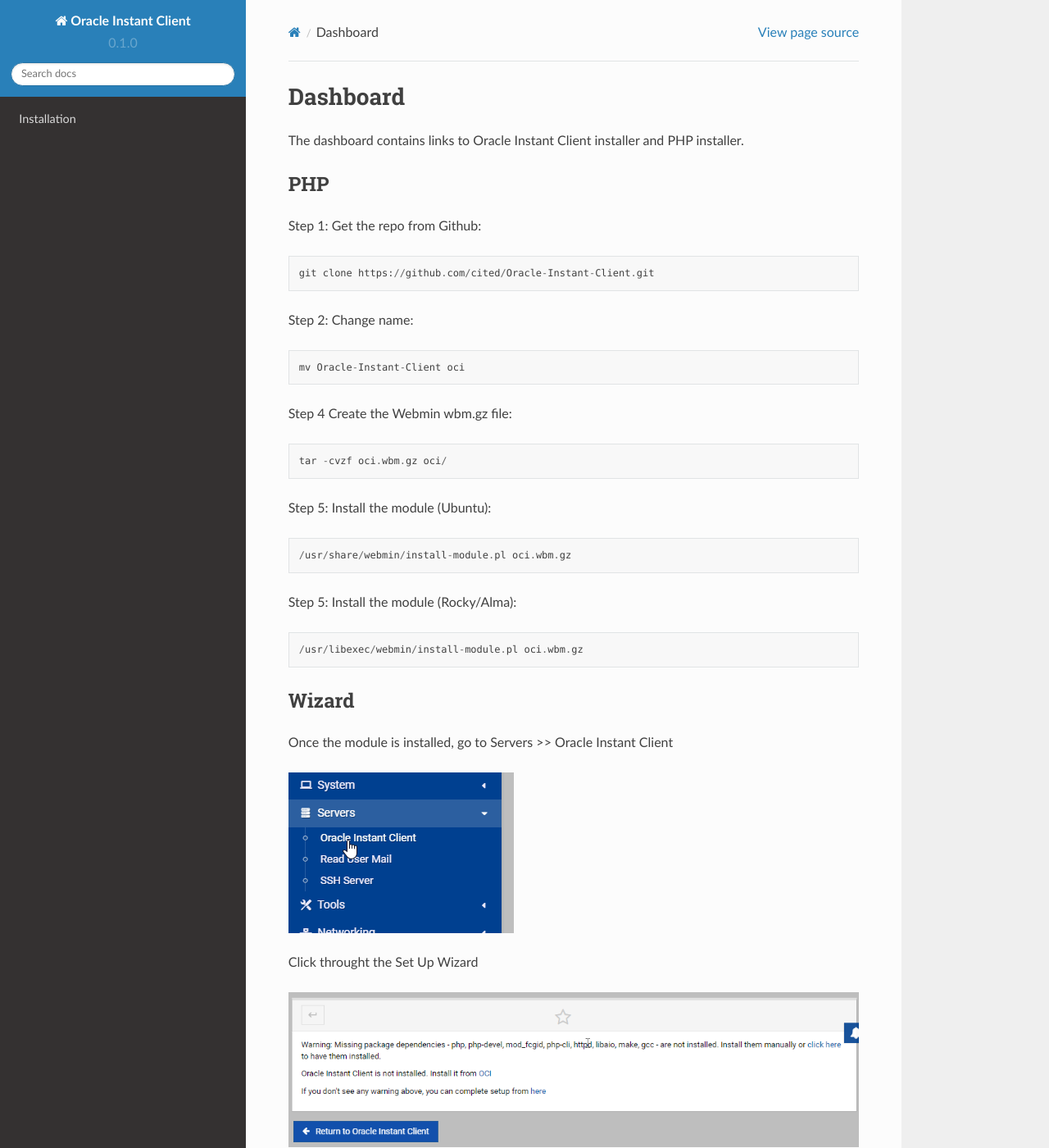
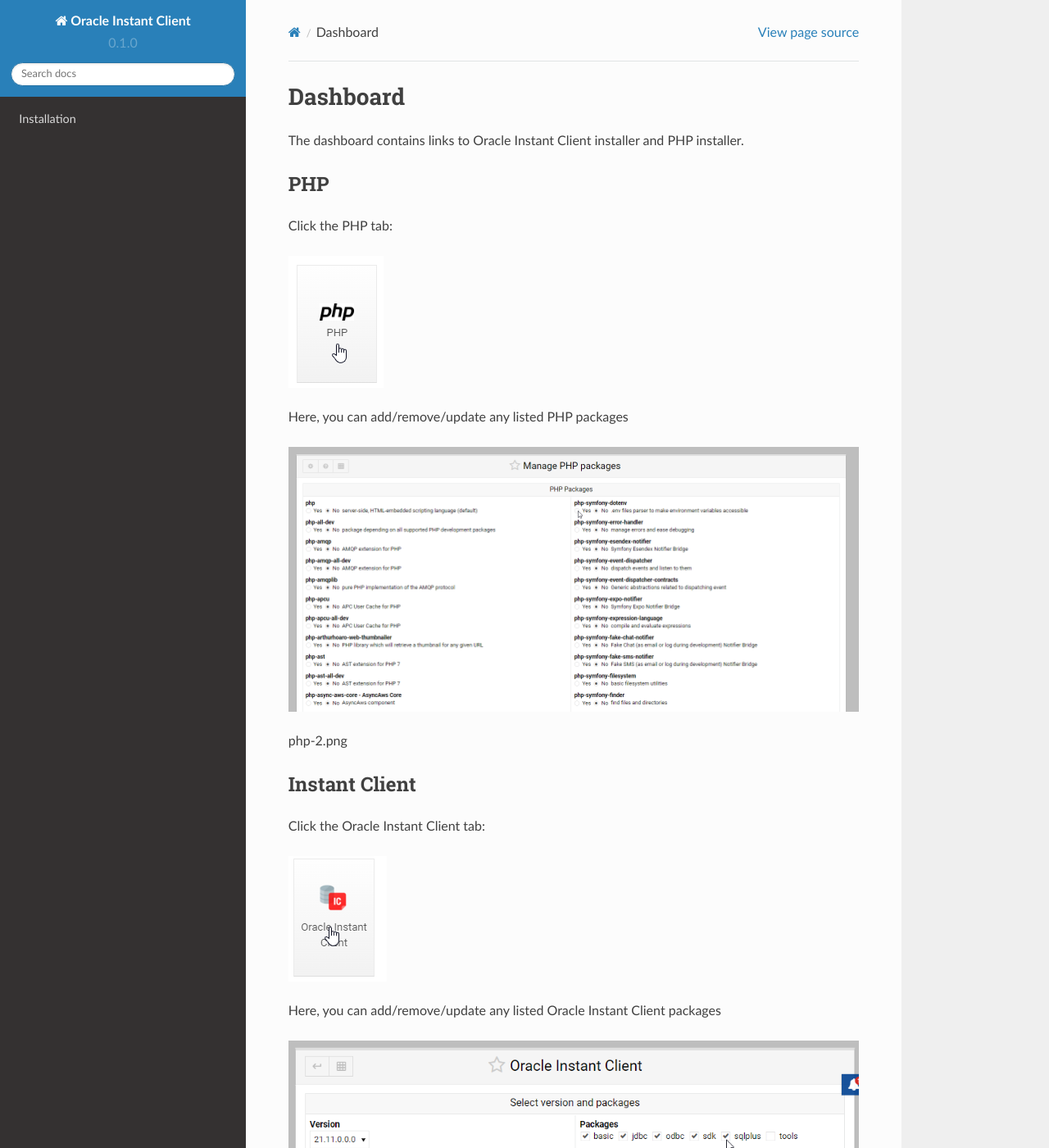
Before and after one commit to cited/Oracle-Instant-Client, a Sphinx documentation site: the page built from docs/components.rst, in a window 1280 px wide and 1400 px high. Shown: the whole window at 82% size. Built offline with Sphinx 7.4.7 and the Read the Docs theme 2.0.0, drawn with Linux system fonts in a browser that asks for light colours; some of the changed text lies outside the part shown.

Commit message:
Update components.rst

```diff
--- a/docs/components.rst
+++ b/docs/components.rst
@@ -7,92 +7,25 @@
 PHP
 ---------------------
 
-Step 1: Get the repo from Github::
+Click the PHP tab:
 
-    git clone https://github.com/cited/Oracle-Instant-Client.git
+.. image:: _static/php-1.png
 
-Step 2: Change name::
+Here, you can add/remove/update any listed PHP packages
 
-    mv Oracle-Instant-Client oci
-
-Step 4 Create the Webmin wbm.gz file::
-
-    tar -cvzf oci.wbm.gz oci/
-
-Step 5: Install the module (Ubuntu)::
-
-    /usr/share/webmin/install-module.pl oci.wbm.gz
-
-Step 5: Install the module (Rocky/Alma)::
-
-    /usr/libexec/webmin/install-module.pl oci.wbm.gz
-
-Wizard
--------
-
-Once the module is installed, go to Servers >> Oracle Instant Client
-
-.. image:: _static/1.png
-
-Click throught the Set Up Wizard
-
-.. image:: _static/Setup-2.png
-
-Select the package(s) you want to install
-
-.. image:: _static/6.png
-
-Once completed, the panel should look like below:
-
-.. image:: _static/7.png
+.. image:: _static/php-2.png
 
 
-SQL Plus
------------------
 
-If you selected SQLPlus, you can test functionality via the Webmin terminal app:
+php-2.png
 
-.. image:: _static/8.png
+Instant Client
+---------------------
 
-Start SQL Plus
+Click the Oracle Instant Client tab:
 
-.. image:: _static/9.png
+.. image:: _static/oci-tab.png
 
+Here, you can add/remove/update any listed  Oracle Instant Client packages
 
-PHP OCI
------------------
-
-PHP oci funcationality can be tested using below
-
-.. code-block:: console
-
-    <?php
-
-      $c = @oci_connect("username", "password", "hostname/servicename(pdb)");
-      if (!$c) {
-        print "Sorry! The connection to the database failed. Please try again later.";
-        die();
-      }
-      else {
-        print "Congrats! You've connected to an Oracle database!";
-        oci_close($c);
-      }
-    ?>
-
-
-Contribute
-----------
-
-- Issue Tracker: github.com/cited/Oracle-Instant-Client/issues
-- Source Code: github.com/AcuGIS/Oracle-Instant-Client
-
-Support
--------
-
-If you are having issues, please let us know.
-We have a mailing list located at: project@google-groups.com
-
-License
--------
-
-The project is licensed under the BSD license.
+.. image:: _static/oci-tab-main.png
```
